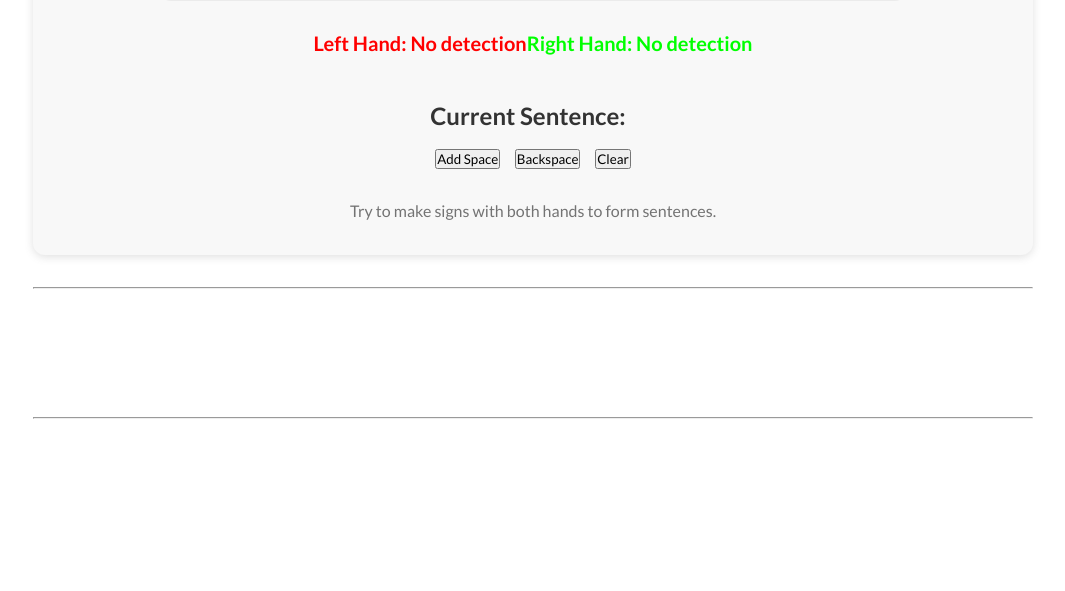
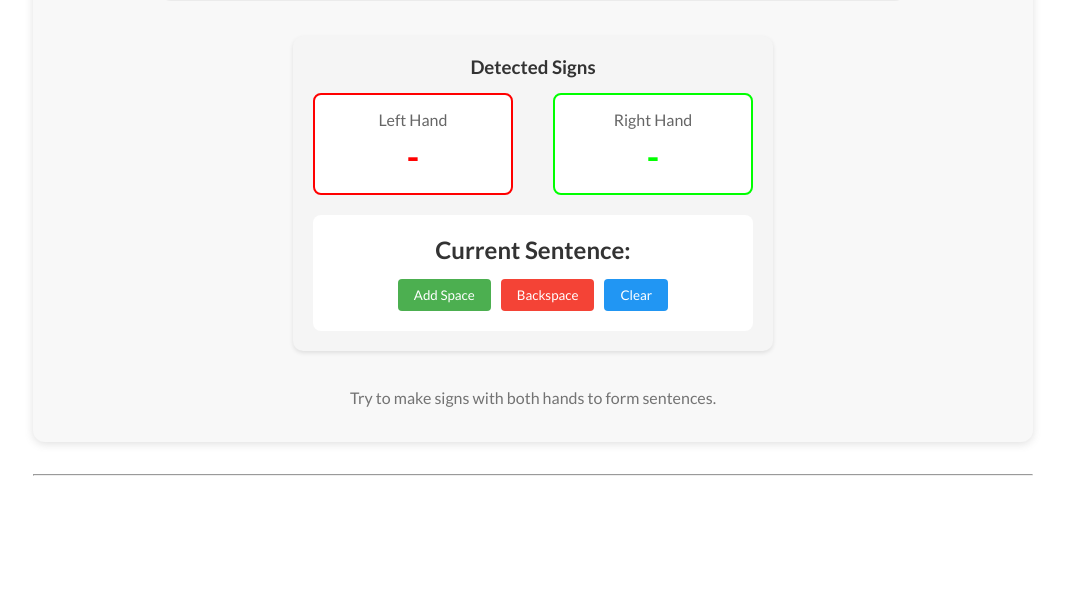
Before and after one commit to snehallabade/singlang, a Flask app: page / in a window 1280 px wide. Shown: the part 792-1383 px from the top of the page, without its empty margins (107-1172 px from the left). Before the commit the page ends 1211 px from the top, so only its background shows below. Run offline with Flask 3, Linux system fonts and the light colour scheme; some libraries are stand-ins or nearby versions.

Commit message:
working display changes

```diff
--- a/Prototype/templates/model.html
+++ b/Prototype/templates/model.html
@@ -39,21 +39,30 @@
           onerror="this.onerror=null; this.src='https://via.placeholder.com/640x480?text=Stream+not+available';"
         />
 
-        <div class="detection-boxes" style="display: flex; justify-content: space-around; margin: 15px 0;">
-          <div id="left-hand-box" style="font-size: 20px; font-weight: bold; color: #ff0000;">
-            Left Hand: No detection
+        <div class="detection-panel" style="background-color: #f5f5f5; padding: 20px; border-radius: 10px; margin: 20px 0; box-shadow: 0 2px 4px rgba(0,0,0,0.1);">
+          <h3 style="text-align: center; margin-bottom: 15px; color: #333;">Detected Signs</h3>
+          <div class="detection-boxes" style="display: flex; justify-content: center; gap: 40px; margin-bottom: 20px;">
+            <div class="hand-box" style="text-align: center; padding: 15px; border-radius: 8px; min-width: 200px; background: #fff; border: 2px solid #ff0000;">
+              <div style="font-size: 16px; color: #666;">Left Hand</div>
+              <div id="left-hand-box" style="font-size: 36px; font-weight: bold; color: #ff0000; margin-top: 5px;">
+                -
+              </div>
+            </div>
+            <div class="hand-box" style="text-align: center; padding: 15px; border-radius: 8px; min-width: 200px; background: #fff; border: 2px solid #00ff00;">
+              <div style="font-size: 16px; color: #666;">Right Hand</div>
+              <div id="right-hand-box" style="font-size: 36px; font-weight: bold; color: #00ff00; margin-top: 5px;">
+                -
+              </div>
+            </div>
           </div>
-          <div id="right-hand-box" style="font-size: 20px; font-weight: bold; color: #00ff00;">
-            Right Hand: No detection
-          </div>
-        </div>
 
-        <div id="sentence-box" style="margin: 15px 0; font-size: 24px; font-weight: bold; color: #333;">
-          <div id="current-sentence">Current Sentence: </div>
-          <div class="sentence-controls" style="margin-top: 10px;">
-            <button onclick="updateSentence('add_space')" style="margin: 0 5px;">Add Space</button>
-            <button onclick="updateSentence('backspace')" style="margin: 0 5px;">Backspace</button>
-            <button onclick="updateSentence('clear')" style="margin: 0 5px;">Clear</button>
+          <div id="sentence-box" style="background: #fff; padding: 20px; border-radius: 8px; margin-top: 20px;">
+            <div id="current-sentence" style="font-size: 24px; font-weight: bold; color: #333; margin-bottom: 15px; text-align: center;">Current Sentence: </div>
+            <div class="sentence-controls" style="display: flex; justify-content: center; gap: 10px;">
+              <button onclick="updateSentence('add_space')" style="padding: 8px 16px; background: #4CAF50; color: white; border: none; border-radius: 4px; cursor: pointer;">Add Space</button>
+              <button onclick="updateSentence('backspace')" style="padding: 8px 16px; background: #f44336; color: white; border: none; border-radius: 4px; cursor: pointer;">Backspace</button>
+              <button onclick="updateSentence('clear')" style="padding: 8px 16px; background: #2196F3; color: white; border: none; border-radius: 4px; cursor: pointer;">Clear</button>
+            </div>
           </div>
         </div>
 
@@ -67,8 +76,8 @@
             const data = await response.json();
 
             // Update hand detection displays
-            document.getElementById('left-hand-box').textContent = `Left Hand: ${data.left_hand}`;
-            document.getElementById('right-hand-box').textContent = `Right Hand: ${data.right_hand}`;
+            document.getElementById('left-hand-box').textContent = data.left_hand === 'No detection' ? '-' : data.left_hand;
+            document.getElementById('right-hand-box').textContent = data.right_hand === 'No detection' ? '-' : data.right_hand;
 
             // Update sentence display
             document.getElementById('current-sentence').textContent = `Current Sentence: ${data.current_sentence}`;
```
